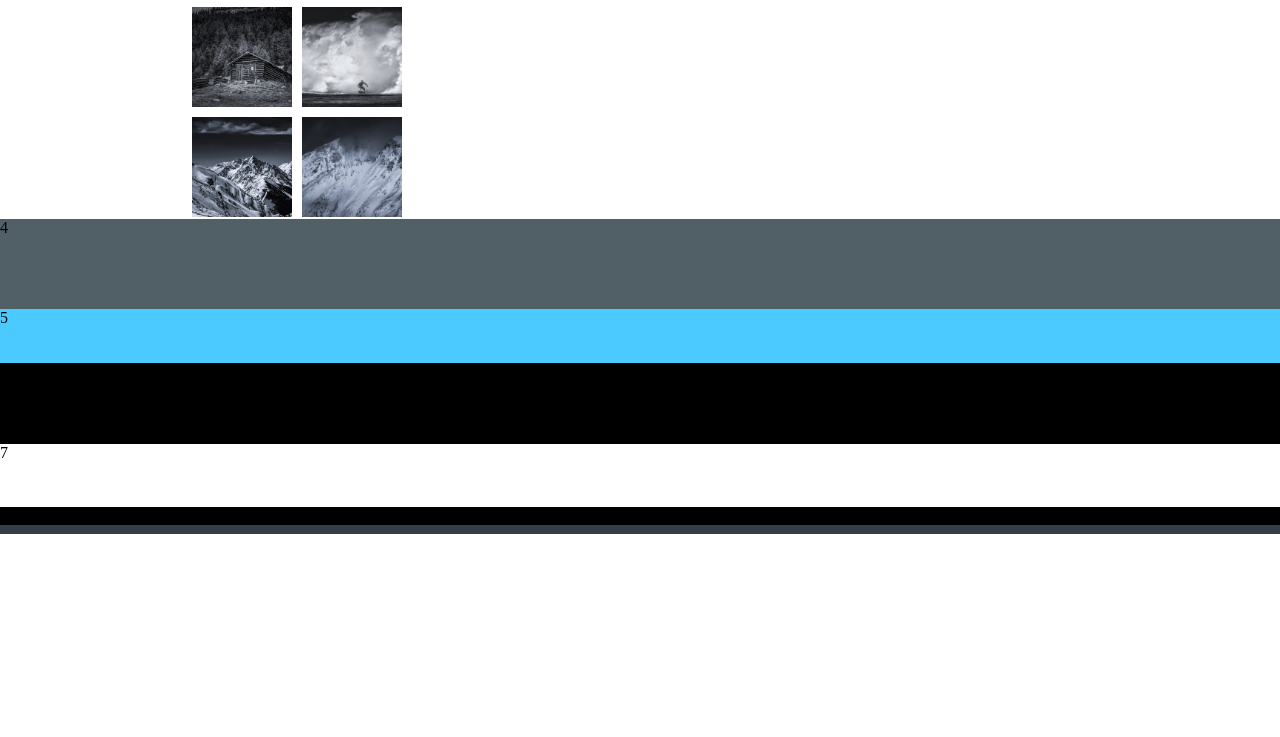
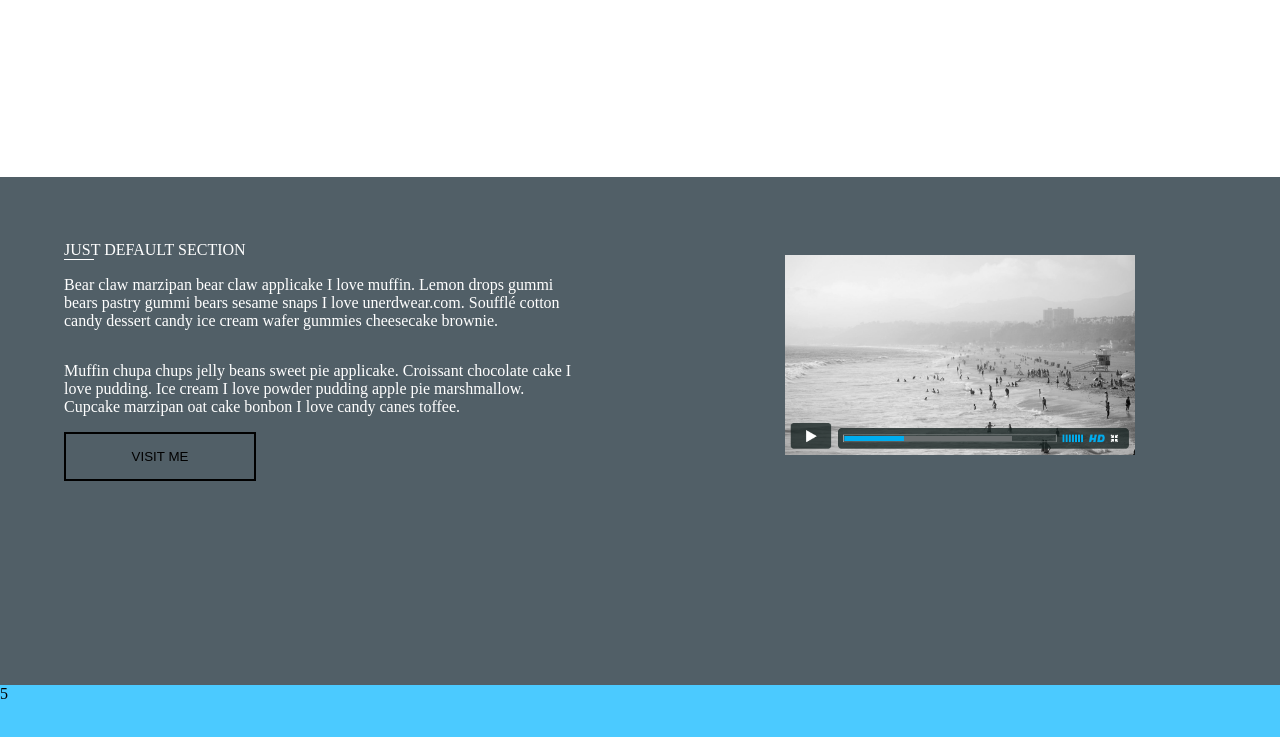
Before and after one commit to Pakopac/my-responsive-webpage, a plain HTML site: page index.html in a window 1280 px wide. Shown: the part 1221-1958 px from the top of the page. Before the commit the page ends 1755 px from the top, so only its background shows below. Drawn offline with Linux system fonts and the light colour scheme.

Commit message:
Make section block

```diff
--- a/assets/styles.css
+++ b/assets/styles.css
@@ -37,7 +37,7 @@ nav{
     top: 0;
     display: grid;
     grid-template-columns: 100vw;
-    grid-template-rows: 50vw 300px 500px 10fr 6fr 9fr 7fr 2fr 1fr
+        grid-template-rows: 2.5fr 1fr 2fr 2fr 6fr 4fr 5fr 2fr 1fr
 }
 .imgPortfolio:hover{
     background: #3f484f;
@@ -71,7 +71,6 @@ nav{
     margin-left: 20px;
 }
 .highlighted{
-    margin-left: 20px;
     width: 30px;
     height: 1px;
     background: #ffffff;
@@ -125,10 +124,11 @@ nav{
     color: #4bcaff;
 }
 .imagesPortfolio{
+    max-width: 500px;
     margin-top: 4vh;
     margin-left: 15vw;
     display: grid;
-    grid-template-columns: 100px 100px;
+    grid-template-columns: repeat(auto-fit, minmax(100px, 2fr));
     grid-template-rows: repeat(4, 100px);
     grid-gap: 10px;
 }
@@ -136,8 +136,37 @@ nav{
     width: 100px;
     height: 100px;
 }
-.block4{
+.section{
+    display: grid;
+    grid-template-columns: repeat(auto-fit, minmax(300px, 2fr));
     background: #515f67;
+    color: #ffffff;
+}
+.blockSection1{
+    margin: 10%;
+    width: 80%;
+    display: flex;
+    flex-direction: column;
+
+}
+.blockSection2{
+    height: 70%;
+    display: flex;
+    justify-content: center;
+    align-items: center;
+}
+.imgVimeo{
+    width: 40vw;
+    height: 20vw;
+    max-width: 350px;
+    max-height: 200px;
+}
+.btnVisit{
+    background: inherit;
+    border: 2px solid black;
+    min-width: 100px;
+    padding: 15px;
+    width: 15vw;
 }
 .block5{
     background: #4bcaff;
--- a/index.html
+++ b/index.html
@@ -72,7 +72,18 @@
                 <img class="imgPortfolio" src="assets/img/portfolio/portfolio8.png">
         </div>
         </div>
-        <div class="block4">4</div>
+        <div class="section">
+            <div class="blockSection1">
+                <div class="titleSection">JUST DEFAULT SECTION</div>
+                <div class="highlighted"></div>
+                <p class="textSection1">Bear claw marzipan bear claw applicake I love muffin. Lemon drops gummi bears pastry gummi bears sesame snaps I love unerdwear.com. Soufflé cotton candy dessert candy ice cream wafer gummies cheesecake brownie.</p>
+                <p class="textSection2">Muffin chupa chups jelly beans sweet pie applicake. Croissant chocolate cake I love pudding. Ice cream I love powder pudding apple pie marshmallow. Cupcake marzipan oat cake bonbon I love candy canes toffee.</p>
+                <button class="btnVisit">VISIT ME</button>
+            </div>
+            <div class="blockSection2">
+                <img class="imgVimeo" src="assets/img/vimeo.png">
+            </div>
+        </div>
         <div class="block5">5</div>
         <div class="block6">6</div>
         <div class="block7">7</div>
```
Also changed, not shown: assets/img/vimeo.png (added).
